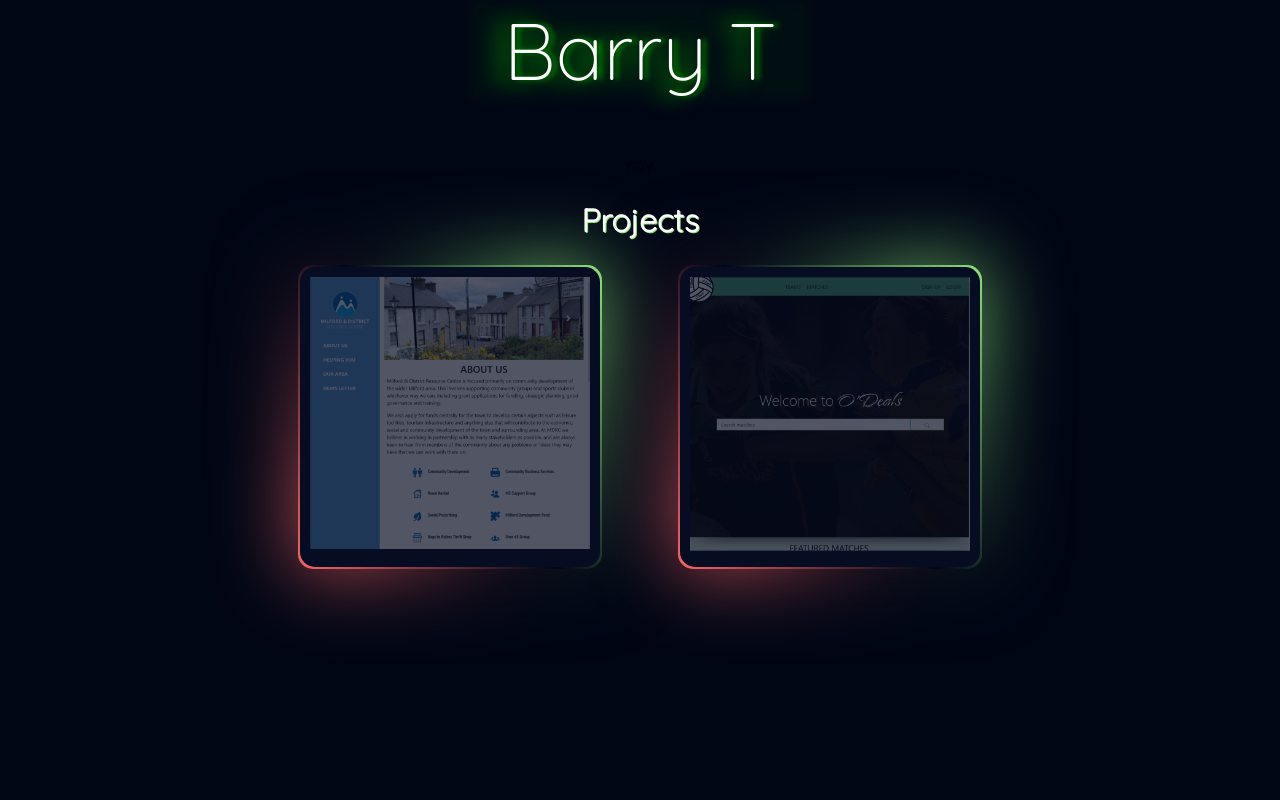
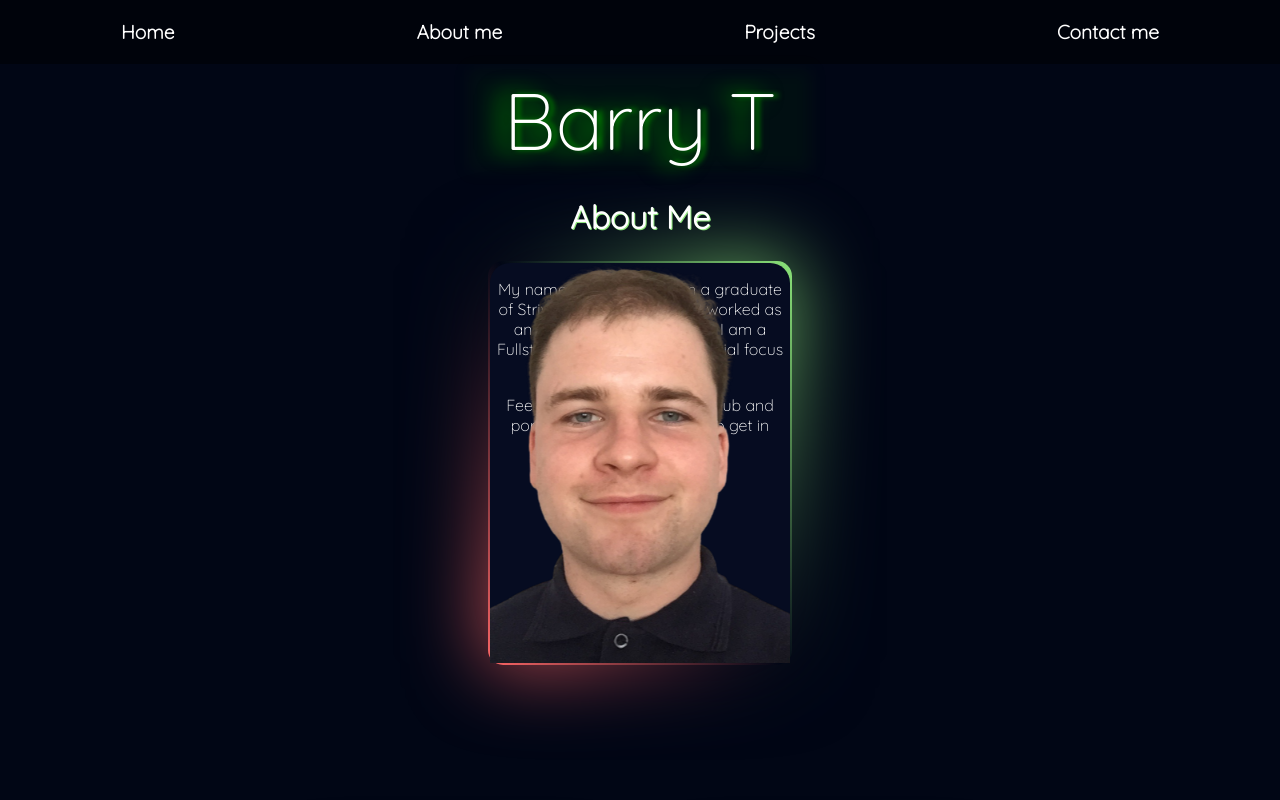
Before and after one commit to barrytrearty/barryT, a React (Create React App) app: page / in a window 1280 px wide. Shown: the top 800 px of the page. Built offline with nearby package versions, Linux system fonts and the light colour scheme; a web font is replaced by a local one.

Commit message:
added new section

```diff
--- a/src/App.css
+++ b/src/App.css
@@ -4,6 +4,7 @@
 .App {
   text-align: center;
   font-family: "Quicksand", sans-serif;
+  color: white;
 }
 
 h2 {
--- a/src/App.js
+++ b/src/App.js
@@ -2,6 +2,8 @@ import "./App.css";
 import { useEffect } from "react";
 import Project from "./components/Project/Project";
 import Header from "./components/Header/Header";
+import Nav from "./components/Nav/Nav";
+import Contact from "./components/Contact/Contact";
 // import Flipbook from "./components/Flipbook/FlipBook";
 
 function App() {
@@ -11,8 +13,11 @@ function App() {
 
   return (
     <div className="App">
+      <Nav />
+
       <Header />
-      nav
+      {/* <Contact /> */}
+
       {/* <Flipbook /> */}
       <Project />
     </div>
--- a/src/components/Header/Header.jsx
+++ b/src/components/Header/Header.jsx
@@ -1,11 +1,55 @@
 import "./header.css";
+import btImg from "../../data/bt.png";
 
 const Header = () => {
   return (
     <div className="heading-holder">
-      <h1 className="neon" data-text="Barry T">
-        Barry T
-      </h1>
+      <div className="heading">
+        <h1 className="neon" data-text="Barry T">
+          Barry T
+        </h1>
+      </div>
+      <h2>About Me</h2>
+      <div className="aboutCardHolder">
+        <div className="aboutCardGrad">
+          <div className="aboutCard">
+            <div className="aboutImgBox">
+              <img src={btImg} alt="" />
+              <img src={btImg} alt="" />
+            </div>
+            <div className="aboutDetails">
+              <div className="aboutContent">
+                <div>
+                  <p>
+                    My name is Barry and I am a graduate of Strive School.
+                    Previously, I worked as an online English tutor. Now, I am a
+                    Fullstack developer with a special focus on the frontend.{" "}
+                  </p>
+                  <p>
+                    Feel free to check out my github and portfolio and don't
+                    hesitate to get in touch. Thank you
+                  </p>
+                </div>
+              </div>
+            </div>
+          </div>
+        </div>
+      </div>
+      {/* <div className="info"> */}
+
+      {/* <img src={btImg} alt="" />
+        <div>
+          <p>
+            My name is Barry and I am a graduate of Strive School. Previously, I
+            worked as an online English tutor. Now, I am a Fullstack developer
+            with a special focus on the frontend.{" "}
+          </p>
+          <p>
+            Feel free to check out my github and portfolio and don't hesitate to
+            get in touch. Thank you
+          </p>
+        </div> */}
+      {/* </div> */}
     </div>
   );
 };
--- a/src/components/Header/header.css
+++ b/src/components/Header/header.css
@@ -1,9 +1,15 @@
 .heading-holder {
+  height: 100vh;
+}
+
+.heading {
   width: 341.3px;
   margin: auto;
+  /* margin-bottom: 20px; */
+  padding-top: 70px;
 }
 
-.App h1 {
+.heading h1 {
   position: relative;
   color: white;
   /* text-shadow: #8be479; */
@@ -16,6 +22,7 @@
 .neon {
   position: absolute;
   margin-top: 0;
+  margin-bottom: 0;
   padding: 0 20px;
   text-shadow: 5px 0 5px rgb(0, 122, 0);
 }
@@ -45,3 +52,120 @@
   opacity: 0.5;
   filter: blur(40);
 }
+
+.info {
+  position: relative;
+  background: #060c21;
+  text-align: left;
+  width: 80%;
+  padding: 20px;
+  margin-left: 5%;
+  margin-right: 5%;
+  padding-left: 5%;
+  padding-right: 5%;
+  font-size: 1.2rem;
+  display: flex;
+}
+
+.info img {
+  /* position: absolute; */
+  height: 150px;
+}
+
+.aboutCardHolder {
+  display: flex;
+  justify-content: center;
+  align-items: center;
+  margin: auto;
+}
+
+.aboutCardGrad {
+  position: relative;
+  transition: 0.5;
+}
+
+.aboutCard {
+  position: relative;
+  width: 300px;
+  height: 400px;
+  background-color: #060c21;
+  transform-style: preserve-3d;
+  transform: perspective(1000px);
+  transition: 0.5s;
+  border-radius: 20px 20px 0 0;
+}
+
+.aboutCard:hover {
+  transform: translate(50%);
+}
+
+.aboutCard:hover .aboutCardGrad {
+  width: 600px;
+}
+
+.aboutDetails {
+  position: absolute;
+  top: 0;
+  left: 0;
+  width: 100%;
+  height: 100%;
+}
+
+.aboutImgBox {
+  position: relative;
+  width: 100%;
+  height: 100%;
+  z-index: 1;
+  transform-origin: left;
+  transform-style: preserve-3d;
+  transition: 1s;
+}
+
+.aboutCard:hover .aboutImgBox {
+  transform: rotateY(-180deg);
+}
+
+.aboutImgBox img {
+  position: absolute;
+  top: 0;
+  left: 0;
+  width: 100%;
+  height: 100%;
+  object-fit: cover;
+  transform-style: preserve-3d;
+  backface-visibility: hidden;
+}
+
+.aboutImgBox img:nth-child(2) {
+  transform: rotateY(180deg);
+}
+
+.aboutCardGrad:before {
+  content: "";
+  position: absolute;
+  top: -2px;
+  left: -2px;
+  right: -2px;
+  bottom: -2px;
+  background: #fff;
+  z-index: -1;
+  border-radius: 15px;
+}
+
+.aboutCardGrad:after {
+  content: "";
+  position: absolute;
+  top: -2px;
+  left: -2px;
+  right: -2px;
+  bottom: -2px;
+  background: #fff;
+  z-index: -2;
+  filter: blur(40px);
+  border-radius: 15px;
+}
+
+.aboutCardGrad:before,
+.aboutCardGrad:after {
+  background: linear-gradient(235deg, #8be479, #010615, #fa6565);
+}
--- /dev/null
+++ b/src/components/Nav/Nav.jsx
@@ -0,0 +1,14 @@
+import "./nav.css";
+
+const Nav = () => {
+  return (
+    <nav>
+      <a href="#">Home</a>
+      <a href="#">About me</a>
+      <a href="#">Projects</a>
+      <a href="#">Contact me</a>
+    </nav>
+  );
+};
+
+export default Nav;
--- /dev/null
+++ b/src/components/Nav/nav.css
@@ -0,0 +1,17 @@
+nav {
+  width: 100%;
+  display: flex;
+  justify-content: space-around;
+  padding-top: 20px;
+  padding-bottom: 20px;
+  position: fixed;
+  background-color: rgba(0, 0, 0, 0.466);
+  z-index: 10;
+}
+
+nav a {
+  text-decoration: none;
+  font-size: 1.2rem;
+  color: white;
+  font-weight: 600;
+}
--- a/src/components/Project/Project.jsx
+++ b/src/components/Project/Project.jsx
@@ -14,12 +14,14 @@ const Project = () => {
             </a>
           </div>
           <div className="content">
-            <h3>Milford Resource Centre</h3>
+            <a href="https://mdrc.vercel.app/" target="_blank">
+              <h3>Milford Resource Centre</h3>
+            </a>
             <div className="content-links">
-              <a href="">
+              <a href="https://mdrc.vercel.app/" target="_blank">
                 <span>Live site</span>
               </a>
-              <a href="">
+              <a href="https://github.com/barrytrearty/MDRC" target="_blank">
                 <span>Source code</span>
               </a>
             </div>
@@ -35,12 +37,17 @@ const Project = () => {
             </a>
           </div>
           <div className="content">
-            <h3>O'Deals GAA Tickets</h3>
+            <a href="https://clubstub-fe.vercel.app/home" target="_blank">
+              <h3>O'Deals GAA Tickets</h3>
+            </a>
             <div className="content-links">
-              <a href="">
+              <a href="https://clubstub-fe.vercel.app/home" target="_blank">
                 <span>Live site</span>
               </a>
-              <a href="">
+              <a
+                href="https://github.com/barrytrearty/clubstub-fe"
+                target="_blank"
+              >
                 <span>Source code</span>
               </a>
             </div>
--- a/src/components/Project/project.css
+++ b/src/components/Project/project.css
@@ -92,7 +92,7 @@
   right: 10px;
   bottom: 10px;
   height: 90px;
-  background: rgba(0, 0, 0, 0.5);
+  /* background: rgba(0, 0, 0, 0.5); */
   /* display: flex; */
   justify-content: center;
   align-items: center;
@@ -108,7 +108,16 @@
 .content h3 {
   font-size: 20px;
   font-weight: 600;
-  color: #fff;
+  color: rgba(196, 188, 188, 0.534);
+  text-decoration: none;
+}
+
+.h3:hover {
+  color: rgb(255, 255, 255);
+}
+
+.content a {
+  text-decoration: none;
 }
 
 .box:hover .content h3 {
```
Also changed, not shown: src/components/Contact/Contact.jsx (added), src/data/bt.png (added).
